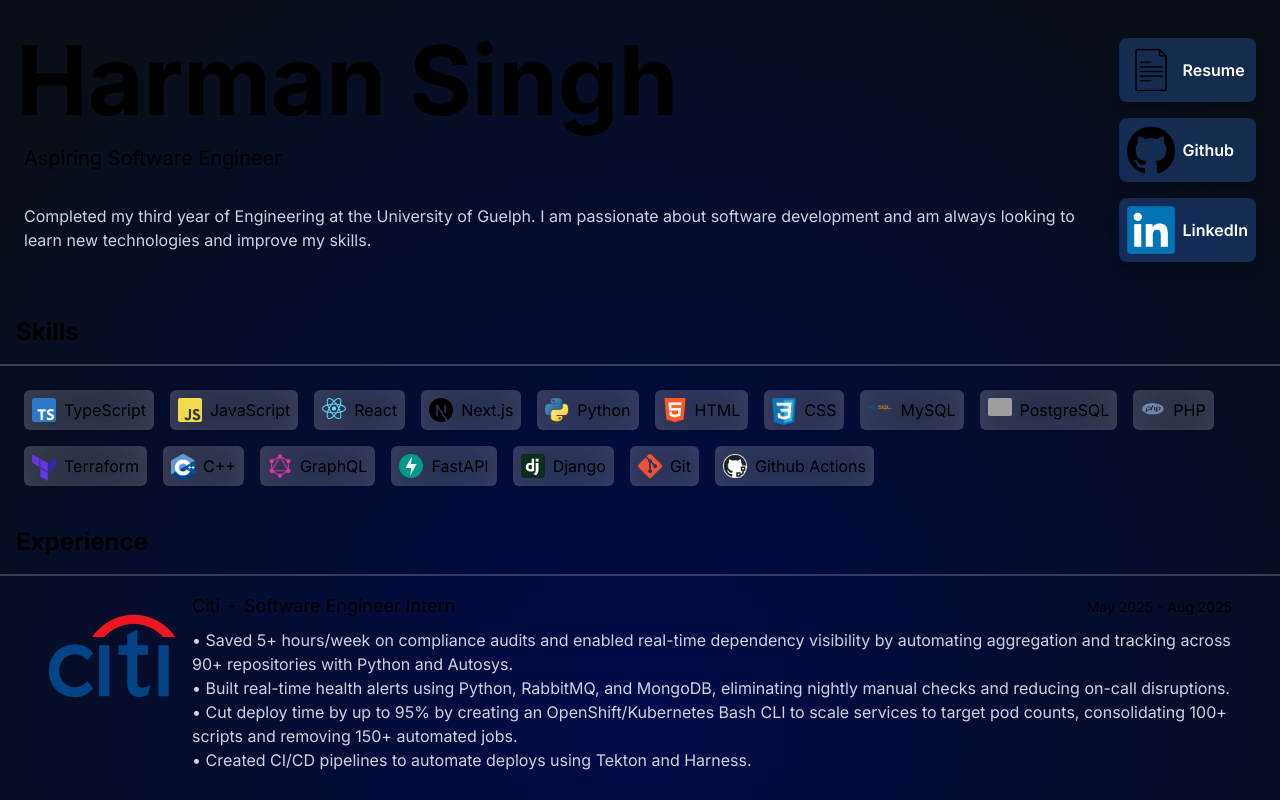
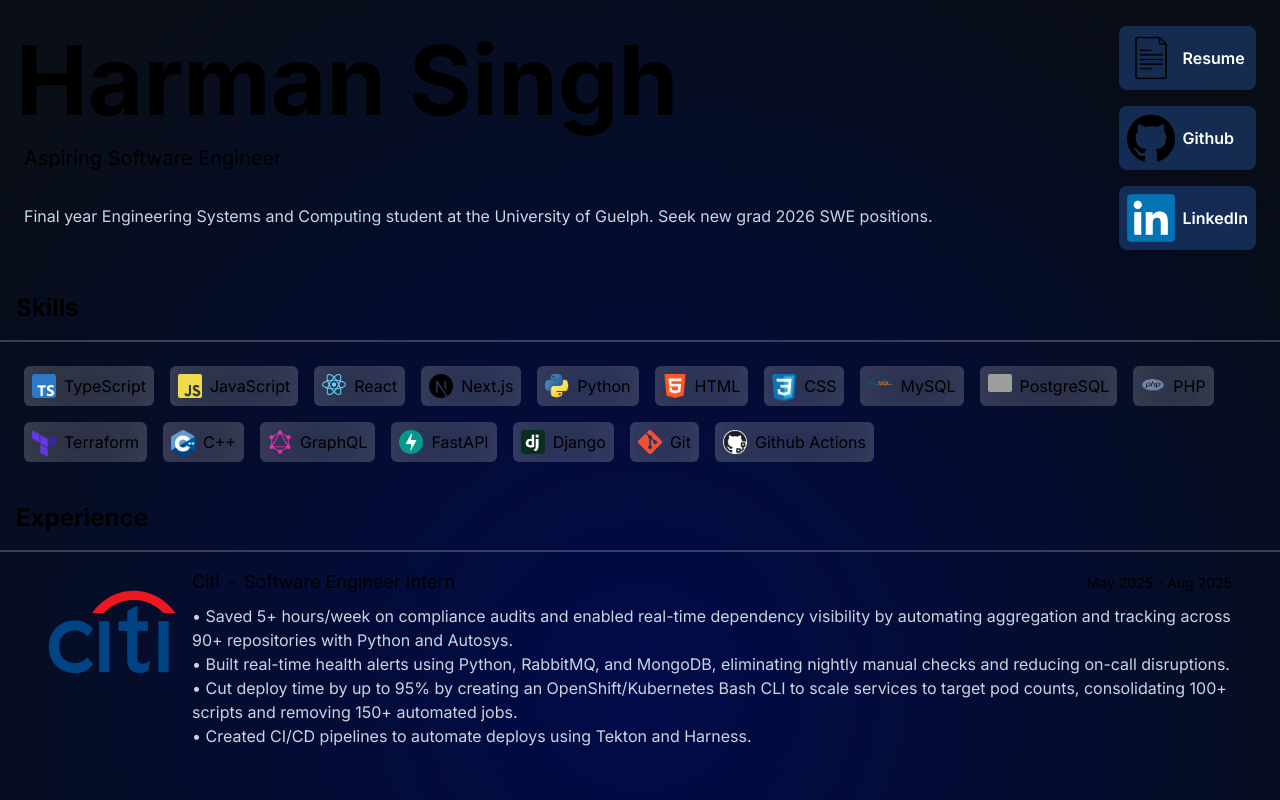
Before and after one commit to Harman-Singh-2003/Harman-Singh-2003.github.io, a Next.js app: page / in a window 1280 px wide. Shown: the top 800 px of the page. Built offline with nearby package versions, Linux system fonts and the light colour scheme; grey boxes are pictures that could not be loaded.

Commit message:
Update bio

```diff
--- a/src/app/data.tsx
+++ b/src/app/data.tsx
@@ -14,7 +14,7 @@
   name: "Harman Singh",
   subheading: "Aspiring Software Engineer",
   mainText:
-    "Completed my third year of Engineering at the University of Guelph. I am passionate about software development and am always looking to learn new technologies and improve my skills.",
+    "Final year Engineering Systems and Computing student at the University of Guelph. Seek new grad 2026 SWE positions.",
   resumeLink: "Resume",
   githubLink: "Github",
   linkedin: "LinkedIn",
```
